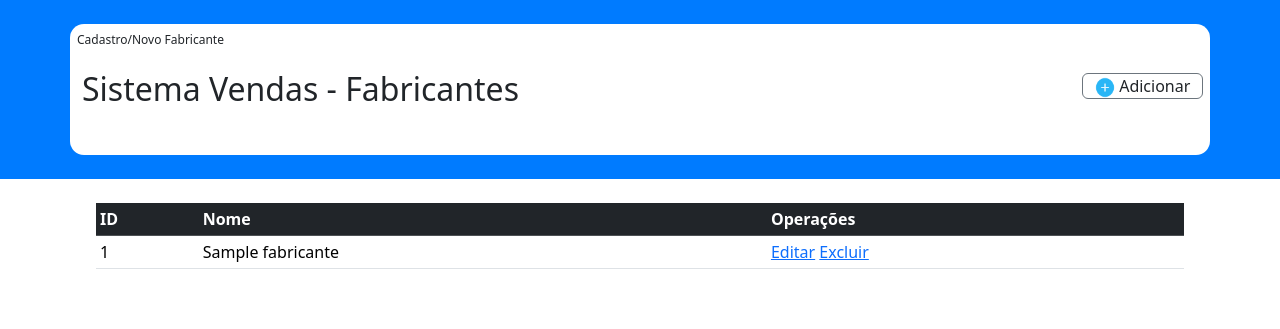
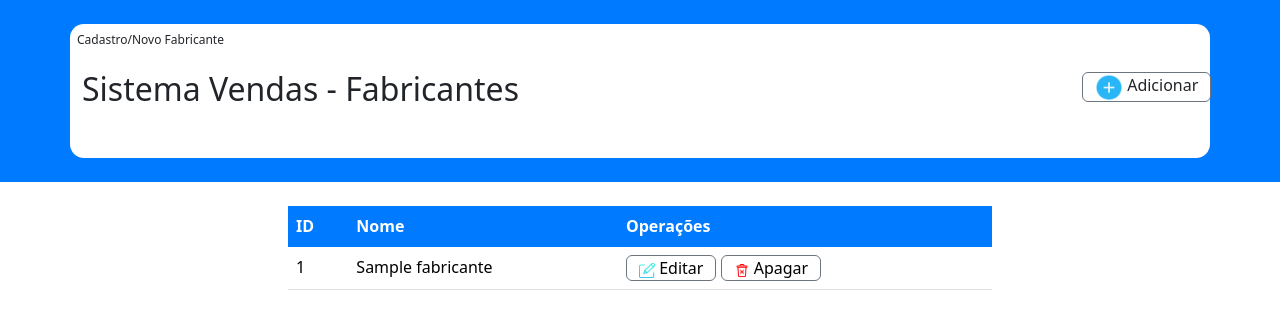
Before and after one commit to ZimboSebastiao/exemplo-crud-php, a PHP site: page /fabricantes/visualizar.php in a window 1280 px wide. Shown: the part 90-419 px from the top of the page. Run offline with PHP 8.4, Linux system fonts and the light colour scheme; tables that the repository leaves empty or names only in its code hold one stand-in row (values such as "Sample post").

Commit message:
estilizando pagina visualizar

```diff
--- a/css/style.css
+++ b/css/style.css
@@ -34,15 +34,24 @@
 
 
 .table {
-    width: 85%;
+    width: 55%;
     margin: auto;
     margin-bottom: 1rem;
     background-color: transparent;
   }
 
 
+.table-light,
+.table-light > th,
+.table-light > td {
+    background-color: #007bff;
+    color: white;
 
-  .table-dark thead {
-    color: #fff;
-    background-color: #0875e2;
-  }
+}
+
+.table-light th,
+.table-light td,
+.table-light thead th,
+.table-light tbody + tbody {
+      border-color:#007bff;
+}
--- a/fabricantes/visualizar.php
+++ b/fabricantes/visualizar.php
@@ -33,16 +33,16 @@ $quantidade = count($listaDeFabricantes);
             <div class="container estilo">
                 <p class="hero">Cadastro/Novo Fabricante</p>
                 <h2>Sistema Vendas - Fabricantes</h2>
-                <a class="navbar-brand btn btn-outline-secondary botao" role="button" aria-disabled="true" href="inserir.php"> <img src="../img/botao-adicionar.png" width="20" height="21" alt="">  Adicionar</a>
+                <a class="navbar-brand btn btn-outline-secondary botao" role="button" aria-disabled="true" href="inserir.php"> <img src="../img/botao-adicionar.png" width="28" height="27" alt="">  Adicionar</a>
             </div>
             <br>
         </div>
         <br>
 
         <!-- ======== TABELA ========= -->
-        <table class="table table-sm">
-            <thead class="table-dark">
-                <tr>
+        <table class="table">
+            <thead>
+                <tr class="table-light">
                 <th scope="col">ID</th>
                 <th scope="col">Nome</th>
                 <th scope="col">Operações</th>
@@ -59,8 +59,17 @@ $quantidade = count($listaDeFabricantes);
                             Link DINÁMICO
                             A URL do href precisa de parâmetro com dados dinâmicos (no caso, o ID de cada fabricante)
                         -->
-                        <a href="atualizar.php?id=<?=$fabricante["id"]?>&nome=<?=$fabricante["nome"]?>">Editar</a>
-                        <a href="">Excluir</a>
+
+                        <!-- ===== Editar ====== -->
+                        <a class="navbar-brand btn btn-outline-secondary" role="button"   aria-disabled="true" href="atualizar.php?id=<?=$fabricante["id"]?>&nome=<?=$fabricante["nome"]?>">
+                        <img src="../img/editar.png" width="16" height="15" alt="">
+                        Editar</a>
+
+
+                        <!-- ===== Excluir ====== -->
+                        <a class="navbar-brand btn btn-outline-secondary" role="button" aria-disabled="true" href="#">
+                        <img src="../img/excluir.png" width="16" height="15" alt="">
+                            Apagar</a>
                     </td>
                 </tr>
                 <?php ;}?>
```
Also changed, not shown: img/adicionar-ao-carrinho.png (added), img/editar.png (added), img/excluir.png (added).
